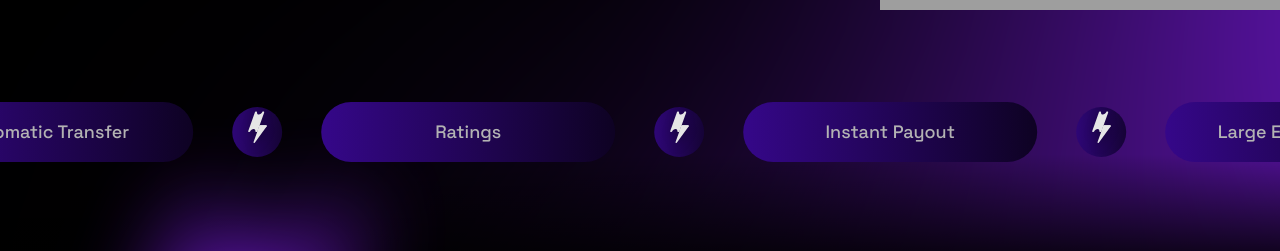
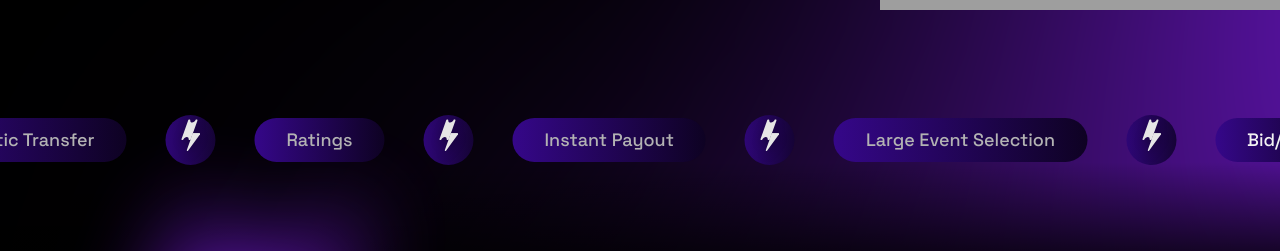
Before and after one commit to hrithik210/crowdvolt-frontend, a React (Vite) app: page / in a window 1280 px wide. Shown: the part 701-952 px from the top of the page. Built offline with nearby package versions, Linux system fonts and the light colour scheme; grey boxes are pictures that could not be loaded.

Commit message:
more tweaks

```diff
--- a/client/components/FeatureBadges.tsx
+++ b/client/components/FeatureBadges.tsx
@@ -1,5 +1,4 @@
 import { useState, useEffect } from "react";
-import { ChevronLeft, ChevronRight } from "lucide-react";
 
 export default function FeatureBadges() {
   const features = [
@@ -11,76 +10,52 @@ export default function FeatureBadges() {
     "Bid/Ask",
   ];
 
-  const [currentIndex, setCurrentIndex] = useState(0);
-  const [visibleCount, setVisibleCount] = useState(4);
+  // Create multiple copies of features for seamless infinite scroll
+  const duplicatedFeatures = [...features, ...features, ...features];
 
-  // Update visible count based on screen size
+
+  // Add CSS animation styles
   useEffect(() => {
-    const updateVisibleCount = () => {
-      if (window.innerWidth < 480) {
-        setVisibleCount(1);
-      } else if (window.innerWidth < 640) {
-        setVisibleCount(2);
-      } else if (window.innerWidth < 1024) {
-        setVisibleCount(3);
-      } else {
-        setVisibleCount(4);
+    const style = document.createElement('style');
+    style.textContent = `
+      @keyframes scrollInfinite {
+        0% {
+          transform: translateX(0);
         }
+        100% {
+          transform: translateX(-33.333%);
+        }
+      }
+      .animate-scroll-infinite {
+        animation: scrollInfinite 30s linear infinite;
+      }
+    `;
+    document.head.appendChild(style);
+
+    return () => {
+      document.head.removeChild(style);
     };
-
-    updateVisibleCount();
-    window.addEventListener("resize", updateVisibleCount);
-    return () => window.removeEventListener("resize", updateVisibleCount);
   }, []);
 
-  // Auto-scroll carousel
-  useEffect(() => {
-    const interval = setInterval(() => {
-      setCurrentIndex(
-        (prev) => (prev + 1) % (features.length - visibleCount + 1),
-      );
-    }, 3000); // Change slide every 3 seconds
-
-    return () => clearInterval(interval);
-  }, [features.length, visibleCount]);
-
-  const nextSlide = () => {
-    setCurrentIndex(
-      (prev) => (prev + 1) % (features.length - visibleCount + 1),
-    );
-  };
-
-  const prevSlide = () => {
-    setCurrentIndex(
-      (prev) =>
-        (prev - 1 + (features.length - visibleCount + 1)) %
-        (features.length - visibleCount + 1),
-    );
-  };
-
   return (
-    <section className="py-4 sm:py-6 md:py-10 w-full">
-      <div className="mx-auto">
+    <section className="py-4 md:mt-10 sm:py-6 md:py-10 w-full overflow-hidden">
+      <div className="w-full">
         <div className="relative">
-          {/* Carousel container */}
-          <div className="px-10">
+          {/* Infinite scrolling container */}
+          <div className="overflow-hidden">
             <div
-              className="flex gap-4 sm:gap-6 transition-transform duration-500 ease-in-out"
+              className="flex gap-2 sm:gap-6 animate-scroll-infinite"
               style={{
-                transform: `translateX(-${currentIndex * (100 / visibleCount)}%)`,
+                width: "fit-content",
               }}
             >
-              {features.map((feature, index) => (
-                <>
+              {duplicatedFeatures.map((feature, index) => (
+                <div key={`${feature}-${index}`} className="flex items-center gap-2 sm:gap-6 flex-shrink-0">
                   <div
-                    key={index}
-                    className="flex-shrink-0 bg-crowdvolt-gradient rounded-full px-3 sm:px-4 md:px-8 py-1.5 sm:py-2 md:py-3 flex items-center justify-center"
-                    style={{
-                      width: `calc(${100 / visibleCount}% - ${24 / visibleCount}px)`,
-                    }}
+                    className="flex-shrink-0 bg-crowdvolt-gradient rounded-full px-8 py-2 text-center flex items-center justify-center w-auto min-w-fit"
                   >
                     <span
-                      className={`text-xs sm:text-sm md:text-lg font-medium text-center ${
+                      className={`text-xs sm:text-sm md:text-lg font-medium text-center whitespace-nowrap ${
                         feature === "Bid/Ask"
                           ? "text-gray-text"
                           : "text-gray-light"
@@ -89,7 +64,6 @@ export default function FeatureBadges() {
                       {feature}
                     </span>
                   </div>
-                  {index < features.length - 1 && (
                   <div className="flex-shrink-0 flex items-center justify-center">
                     <svg
                       width="40"
@@ -149,8 +123,7 @@ export default function FeatureBadges() {
                       </defs>
                     </svg>
                   </div>
-                  )}
-                </>
+                </div>
               ))}
             </div>
           </div>
```
Lines whose indentation alone changed are shown as unchanged.
